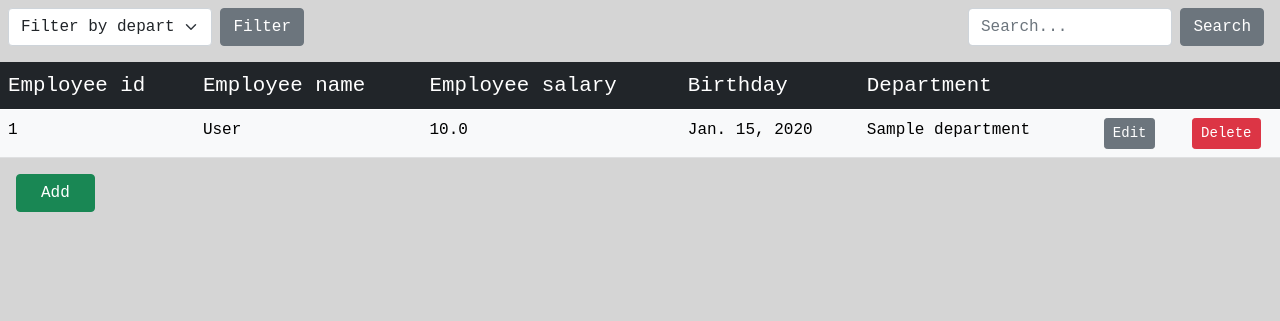
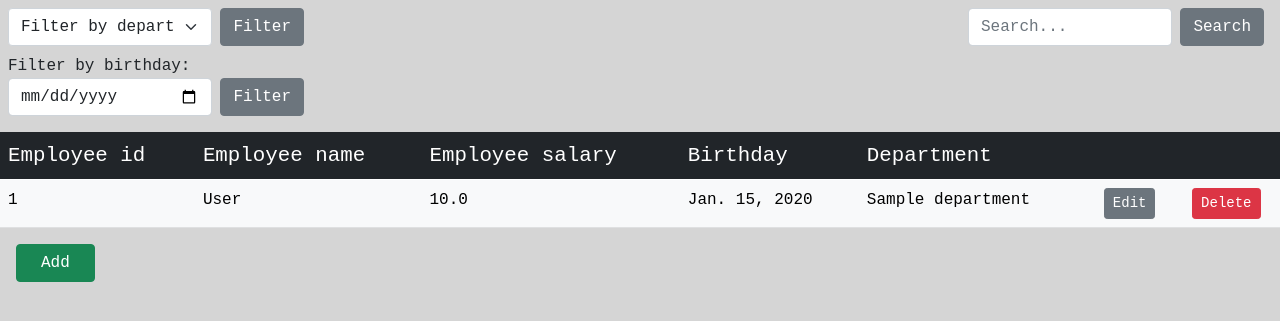
Before and after one commit to ljte/lab-project, a Django app: template department_app/frontend/templates/employees/employees.html in a window 1280 px wide. Shown: the part 72-393 px from the top of the page. Run offline with Django 3.2, Linux system fonts and the light colour scheme; tables that the repository leaves empty hold one stand-in row (values such as "Sample post"); the template is opened without the code that fills it: values that come from a table or form of the project are taken from there, most other values are stand-ins (such as "Sample title", 1, 10 or a date in 2020); parts of the project's set-up code (start-up, migrations or seed data) failed here and were passed over; some libraries are stand-ins or nearby versions.

Commit message:
add bday filter

```diff
--- a/department_app/backend/views/employee_api.py
+++ b/department_app/backend/views/employee_api.py
@@ -10,10 +10,13 @@ class EmployeeView(APIResource):
 
     def get_queryset(self):
         query_dict = self.request.GET.dict()
+        print(query_dict)
         pattern = query_dict.get("search_pattern", "")
         department_name = query_dict.get("department_name", "")
+        bday = query_dict.get("bday", "")
         return get_all(
             self.model,
             fullname__icontains=pattern,
             department__name__contains=department_name,
+            bday__contains=bday,
         )
--- a/department_app/frontend/templates/employees/filters.html
+++ b/department_app/frontend/templates/employees/filters.html
@@ -1,4 +1,5 @@
-<div class="d-flex flex-row - justify-content-between">
+<div>
+    <div class="d-flex flex-row justify-content-between mb-2">
         <form class="form-inline d-flex justify-content-between my-3 my-lg-0 ml-auto px-2 w-25" method="GET" action="{% url 'employees' %}">
             <select class="form-select" aria-label="select" name="department_name" id="dep_name" required>
                 <option disabled selected>Filter by department's name</option>
@@ -13,3 +14,11 @@
             <button class="btn btn-secondary m-2 my-sm-0" type="submit">Search</button>
         </form>
     </div>
+    <form class="d-flex flex-column my-3 my-lg-0 ml-auto px-2 w-25" method="GET" action="{% url 'employees' %}">
+        <label for="bday" class="ml-1">Filter by birthday:</label>
+        <div class="d-flex flex-row justify-context-between">
+            <input class="form-control mr-sm-2" type="date" placeholder="Filter by birthday" name="bday" id="bday">
+            <button class="btn btn-secondary m-2 my-sm-0" type="submit">Filter</button>
+        </div>
+    </form>
+</div>
```
Lines whose indentation alone changed are shown as unchanged.
